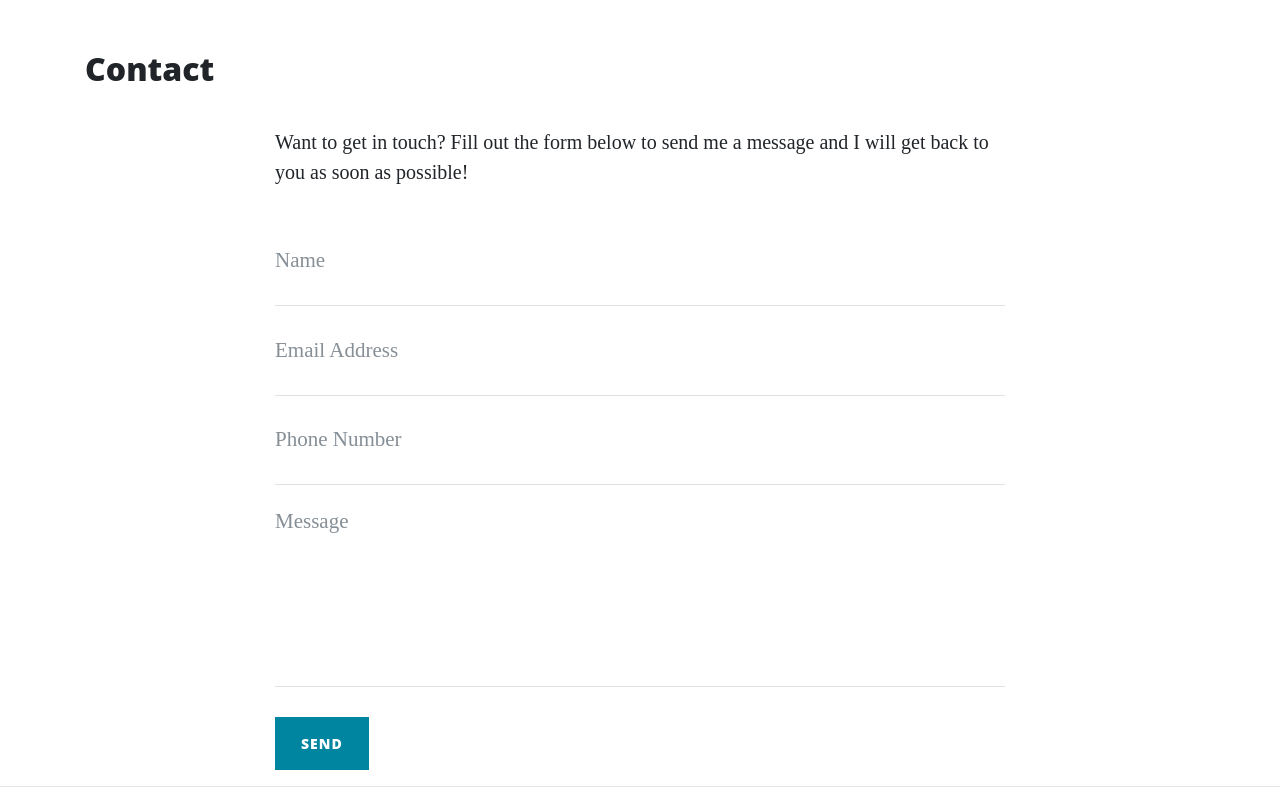
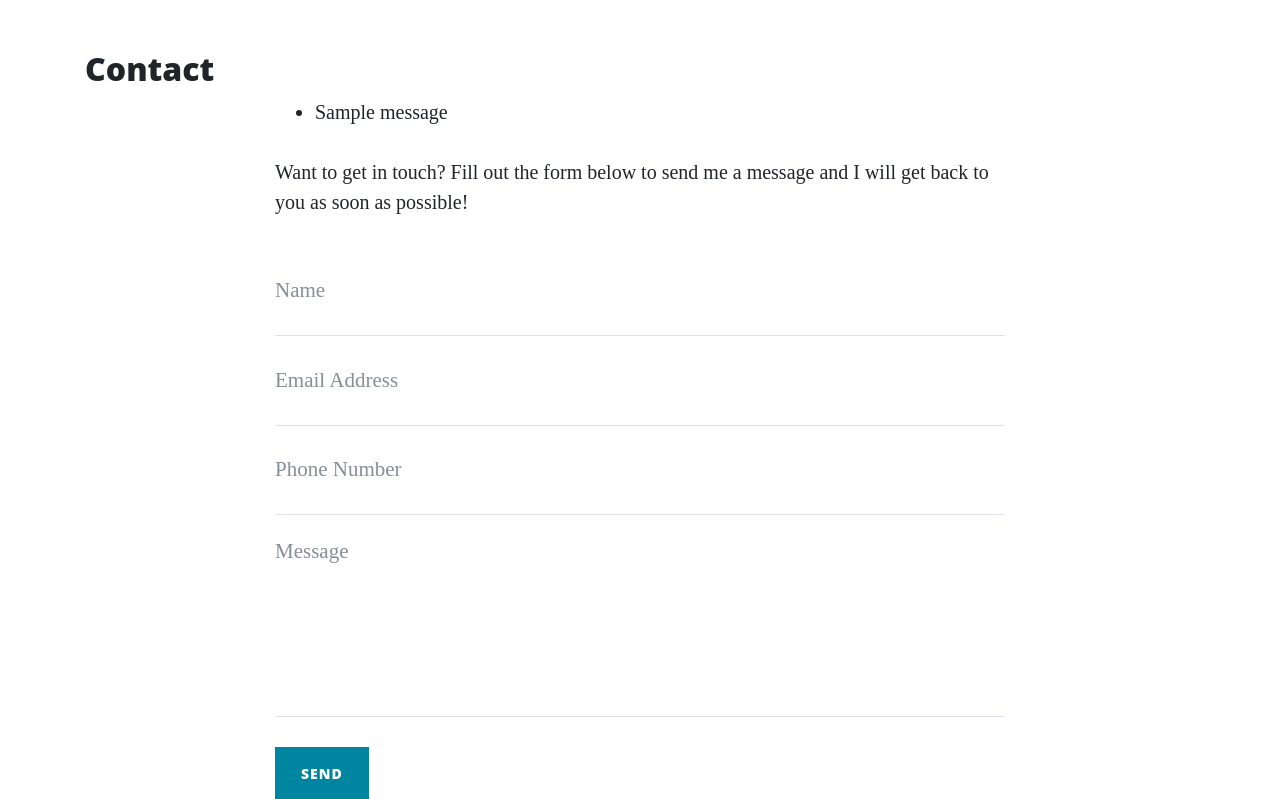
Before and after one commit to JorgenBrattang/thorin-flask-app, a Flask app: page /contact in a window 1280 px wide. Shown: the part 532-1331 px from the top of the page. Run offline with Flask 2, Linux system fonts and the light colour scheme; one stand-in notice (Sample message) is shown; some libraries are stand-ins or nearby versions.

Commit message:
add user feedback when filling in form

```diff
--- a/run.py
+++ b/run.py
@@ -32,10 +32,10 @@ def about_member(member_name):
     return render_template("member.html", member=member)
 
 
-@app.route("/contact")
+@app.route("/contact", methods=["GET", "POST"])
 def contact():
     if request.method == "POST":
-        flash("This {}, we have recived your message!".format(
+        flash("Thanks {}, we have received your message!".format(
             request.form.get("name")))
     return render_template("contact.html", page_title="Contact")
 
--- a/templates/contact.html
+++ b/templates/contact.html
@@ -4,33 +4,44 @@
 
     <div class="row">
         <div class="col-lg-8 col-md-10 mx-auto">
+
+            {% with messages = get_flashed_messages() %}
+                {% if messages %}
+                    <ul class="flashes">
+                        {% for message in messages %}
+                            <li>{{ message }}</li>
+                        {% endfor %}
+                    </ul>
+                {% endif %}
+            {% endwith %}
+
           <p>Want to get in touch? Fill out the form below to send me a message and I will get back to you as soon as possible!</p>
-          <form name="sentMessage" id="contactForm" novalidate>
+          <form method="POST" name="sentMessage" id="contactForm" novalidate>
             <div class="control-group">
               <div class="form-group floating-label-form-group controls">
                 <label>Name</label>
-                <input type="text" class="form-control" placeholder="Name" id="name" required data-validation-required-message="Please enter your name.">
+                <input type="text" class="form-control" placeholder="Name" name="name" id="name" required data-validation-required-message="Please enter your name.">
                 <p class="help-block text-danger"></p>
               </div>
             </div>
             <div class="control-group">
               <div class="form-group floating-label-form-group controls">
                 <label>Email Address</label>
-                <input type="email" class="form-control" placeholder="Email Address" id="email" required data-validation-required-message="Please enter your email address.">
+                <input type="email" class="form-control" placeholder="Email Address" name="email" id="email" required data-validation-required-message="Please enter your email address.">
                 <p class="help-block text-danger"></p>
               </div>
             </div>
             <div class="control-group">
               <div class="form-group col-xs-12 floating-label-form-group controls">
                 <label>Phone Number</label>
-                <input type="tel" class="form-control" placeholder="Phone Number" id="phone" required data-validation-required-message="Please enter your phone number.">
+                <input type="tel" class="form-control" placeholder="Phone Number" name="phone" id="phone" required data-validation-required-message="Please enter your phone number.">
                 <p class="help-block text-danger"></p>
               </div>
             </div>
             <div class="control-group">
               <div class="form-group floating-label-form-group controls">
                 <label>Message</label>
-                <textarea rows="5" class="form-control" placeholder="Message" id="message" required data-validation-required-message="Please enter a message."></textarea>
+                <textarea rows="5" class="form-control" placeholder="Message" name="message" id="message" required data-validation-required-message="Please enter a message."></textarea>
                 <p class="help-block text-danger"></p>
               </div>
             </div>
```
